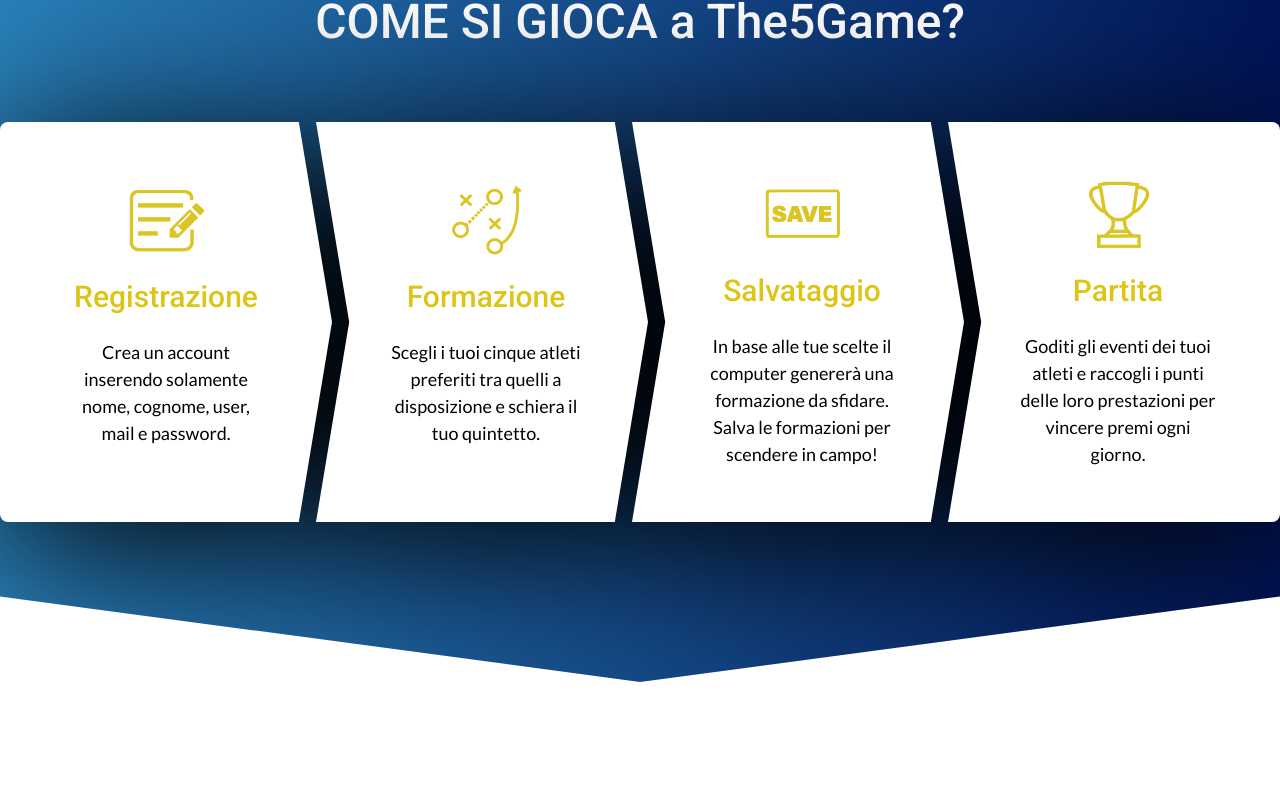
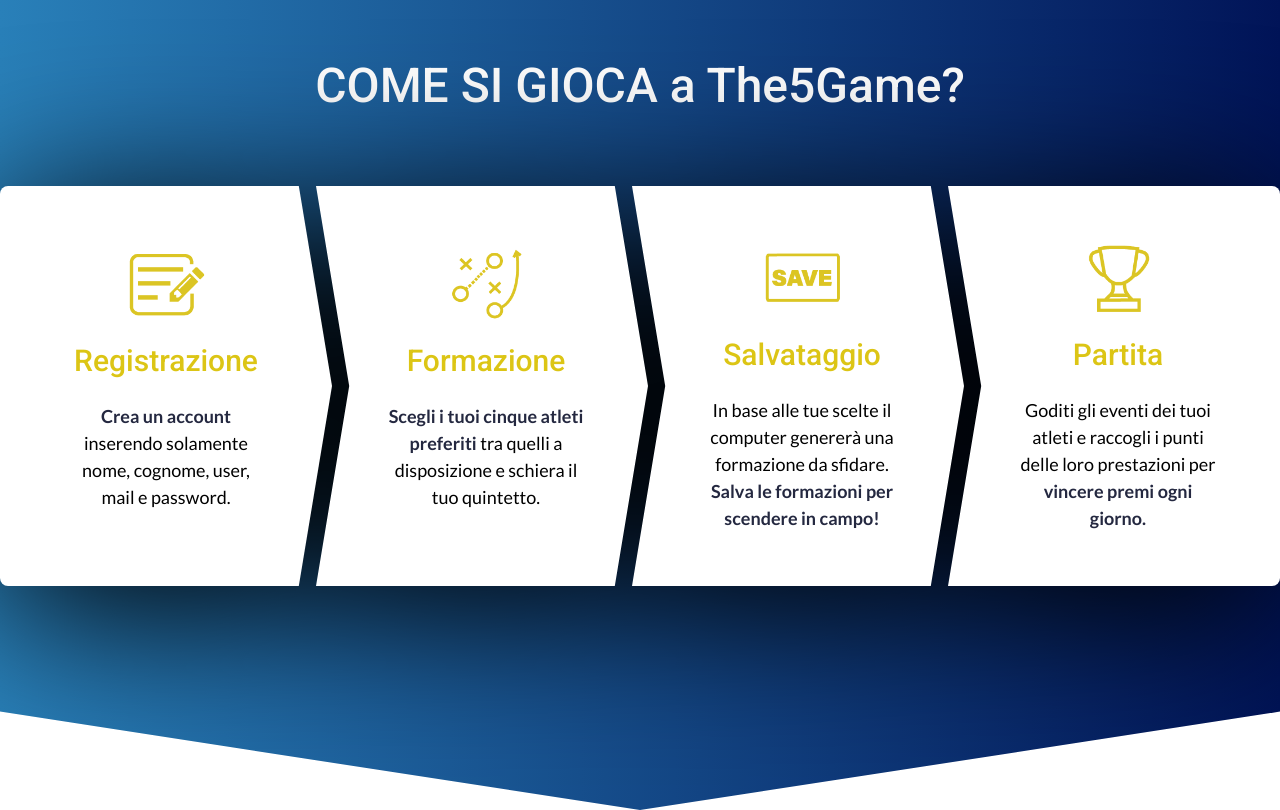
Before and after one commit to tannib/five-landing, a Nuxt app: page / in a window 1280 px wide. Shown: the part 1848-2658 px from the top of the page. Before the commit the page ends 2530 px from the top, so only its background shows below. Built offline with nearby package versions, Linux system fonts and the light colour scheme.

Commit message:
third section

```diff
--- a/pages/index.vue
+++ b/pages/index.vue
@@ -68,8 +68,8 @@
         </div>
       </div>
     </section>
-    <section class="flex flex-col items-center min-h-90 section2-bg bg-top bg-cover clipped-double w-full">
-      <div class="flex flex-col flex-grow flex-row items-center container mx-auto justify-center py-40">
+    <section class="flex flex-col items-center min-h-screen section2-bg bg-top bg-cover clipped-double w-full">
+      <div class="flex flex-col flex-grow flex-row items-center container mx-auto justify-center py-56">
         <h1 class="mb-16 text-white uppercase text-5xl text-center">
           Come si gioca <span class="normal-case">a The5Game</span>?
         </h1>
@@ -81,7 +81,7 @@
                 Registrazione
               </h3>
               <p class="text-lg text-center">
-                Crea un account inserendo solamente nome, cognome, user, mail e password.
+                <b class="text-dark-blue">Crea un account</b> inserendo solamente nome, cognome, user, mail e password.
               </p>
             </div>
           </div>
@@ -92,7 +92,7 @@
                 Formazione
               </h3>
               <p class="text-lg text-center">
-                Scegli i tuoi cinque atleti preferiti tra quelli a disposizione e schiera il tuo quintetto.
+                <b class="text-dark-blue">Scegli i tuoi cinque atleti preferiti</b> tra quelli a disposizione e schiera il tuo quintetto.
               </p>
             </div>
           </div>
@@ -104,7 +104,7 @@
               </h3>
               <p class="text-lg text-center">
                 In base alle tue scelte il computer genererà una formazione da sfidare.
-                Salva le formazioni per scendere in campo!
+                <b class="text-dark-blue">Salva le formazioni per scendere in campo!</b>
               </p>
             </div>
           </div>
@@ -115,7 +115,7 @@
                 Partita
               </h3>
               <p class="text-lg text-center">
-                Goditi gli eventi dei tuoi atleti e raccogli i punti delle loro prestazioni per vincere premi ogni giorno.
+                Goditi gli eventi dei tuoi atleti e raccogli i punti delle loro prestazioni per <b class="text-dark-blue">vincere premi ogni giorno.</b>
               </p>
             </div>
           </div>
--- a/tailwind.config.js
+++ b/tailwind.config.js
@@ -4,15 +4,17 @@
 ** Docs: https://tailwindcss.com/docs/configuration
 ** Default: https://github.com/tailwindcss/tailwindcss/blob/master/stubs/defaultConfig.stub.js
 */
-const { colors, opacity, fontSize } = require('tailwindcss/defaultTheme')
+const { colors, opacity, fontSize, minHeight, minWidth } = require('tailwindcss/defaultTheme')
 module.exports = {
   theme: {
     minHeight: {
+      ...minHeight,
       75: '75vh',
       80: '80vh',
       90: '90vh'
     },
     minWidth: {
+      ...minWidth,
       25: '25%'
     },
     opacity: {
@@ -42,7 +44,8 @@
       green: '#3aeaaa',
       'green-light': '#7ed56f',
       'green-600': '#34D699',
-      'yellow-600': '#dcc515'
+      'yellow-600': '#dcc515',
+      'dark-blue': '#242840'
     }
   },
   variants: {},
```
